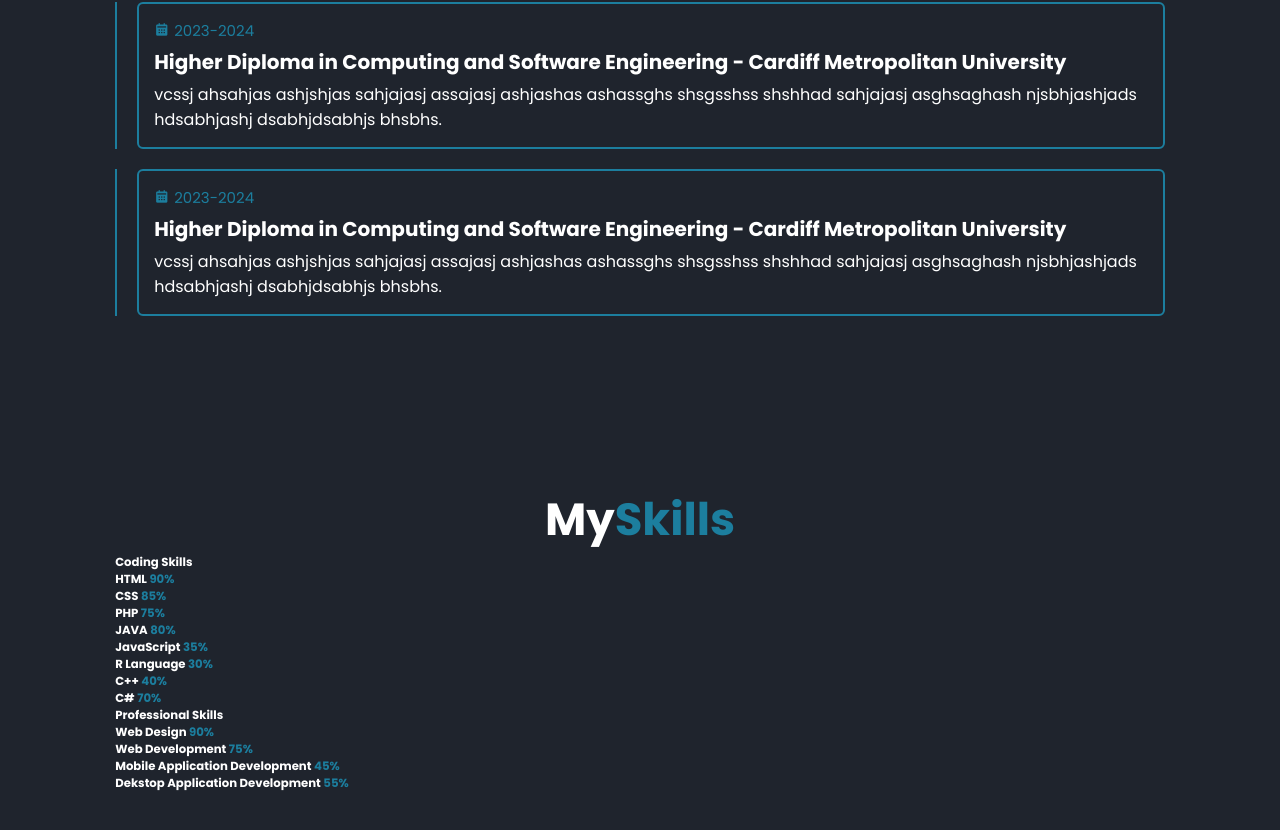
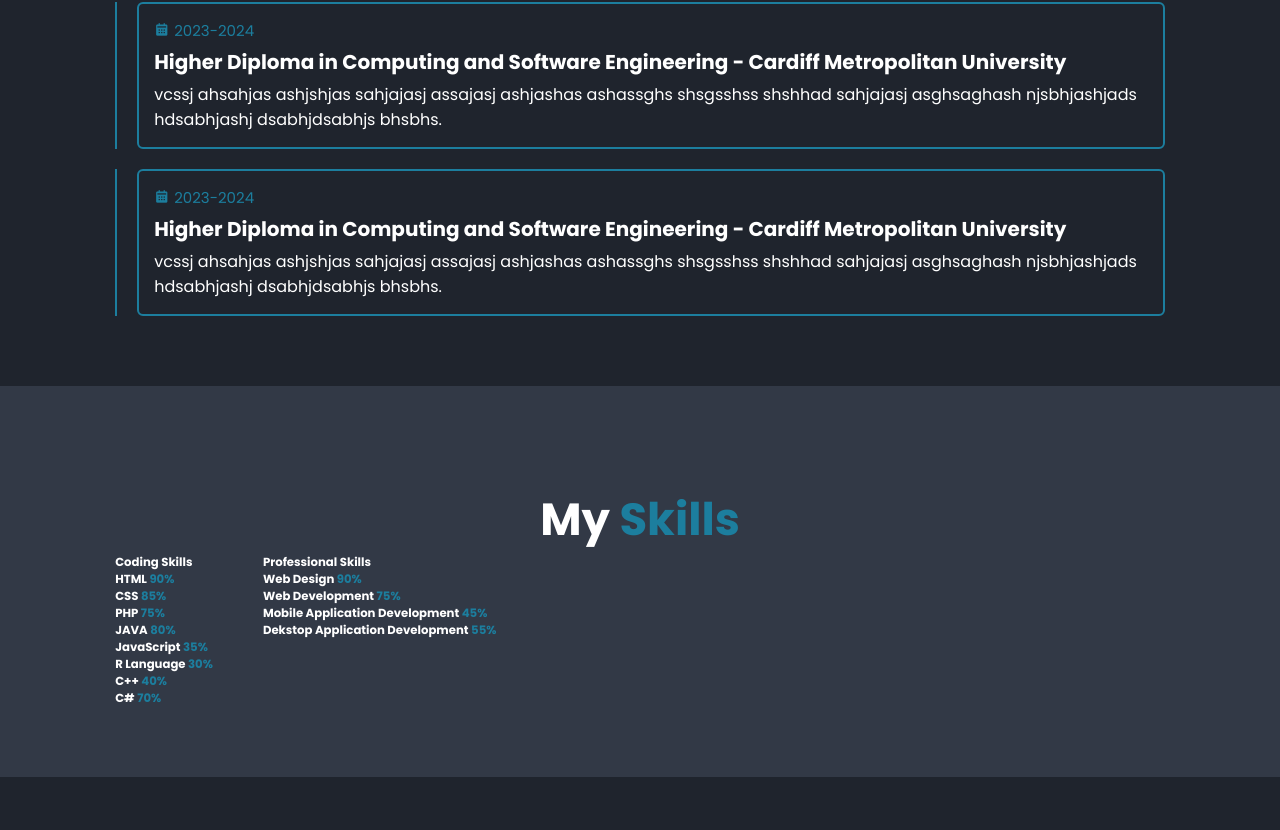
Before and after one commit to FadhilaKhan/portfolio, a plain HTML site: page index.html in a window 1280 px wide. Shown: the part 2153-2983 px from the top of the page. After the commit the page ends 2930 px from the top, so only its background shows below. Drawn offline with nearby package versions, Linux system fonts and the light colour scheme.

Commit message:
CSS Changed

```diff
--- a/style.css
+++ b/style.css
@@ -253,3 +253,19 @@ span{
     font-size: 1.6rem;
     padding-top: .5rem;
 }
+
+.skills{
+    min-height: auto;
+    padding-bottom: 7rem;
+    background: var(--second-bg-color);
+}
+
+.skills .skills-row{
+    display: flex;
+    flex-wrap: wrap;
+    gap: 5rem;
+}
+
+.skills-row .skills-column{
+
+}
```
Also changed, not shown: index.html (+1 -2 lines).
